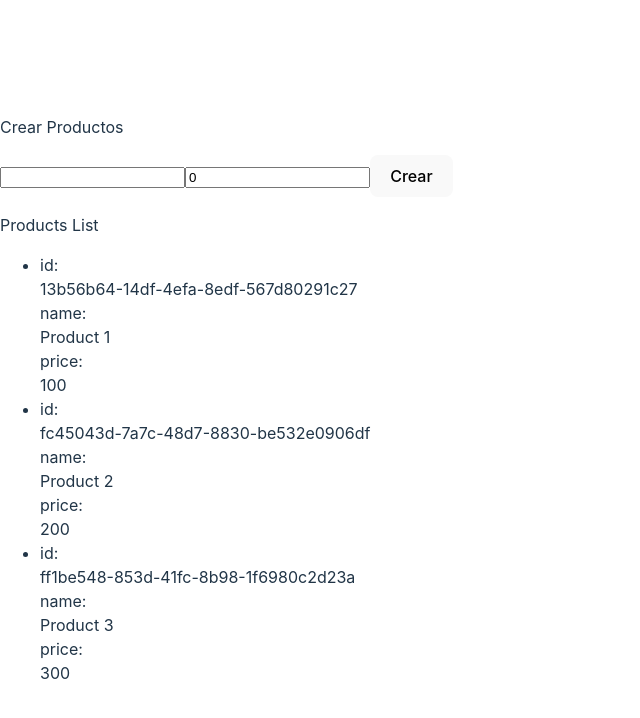
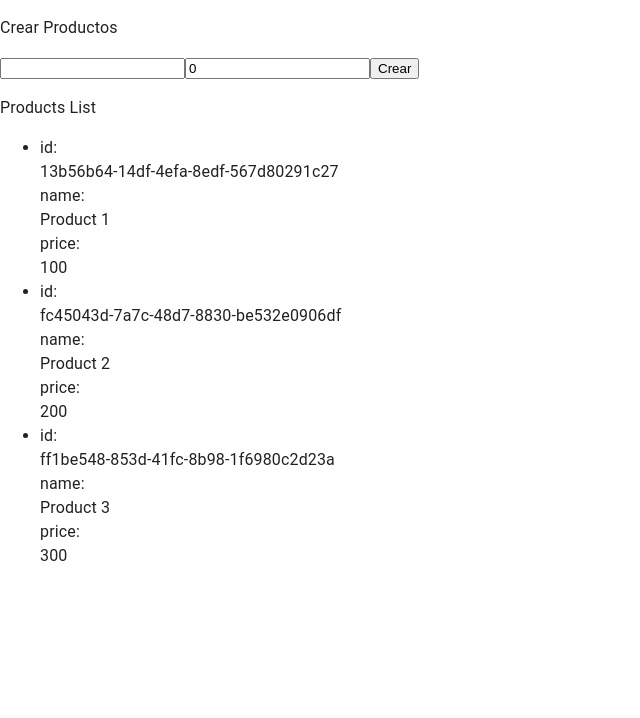
Before and after one commit to andiirc/products, a React (Vite) app: page / in a window 1280 px wide. Shown: the top 718 px of the page, without its empty margins (0-640 px from the left). Built offline with nearby package versions, Linux system fonts and the light colour scheme.

Commit message:
use theme material ui in app

```diff
--- a/src/main.tsx
+++ b/src/main.tsx
@@ -1,10 +1,14 @@
 import React from 'react'
 import ReactDOM from 'react-dom/client'
-import { App } from './app/App.tsx'
-import './index.css'
+
+import { AppTheme } from 'src/shared/theme/AppTheme.tsx'
+
+import { App } from 'src/app/App.tsx'
 
 ReactDOM.createRoot(document.getElementById('root')!).render(
   <React.StrictMode>
-    <App />
+    <AppTheme>
+      <App />
+    </AppTheme>
   </React.StrictMode>,
 )
```
